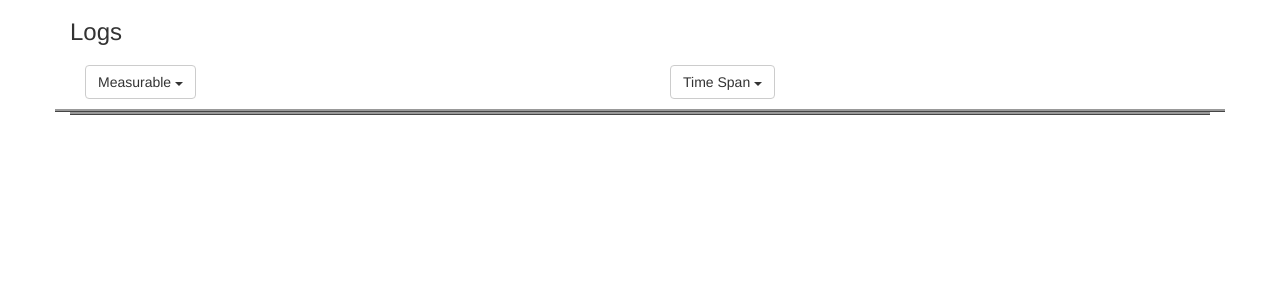
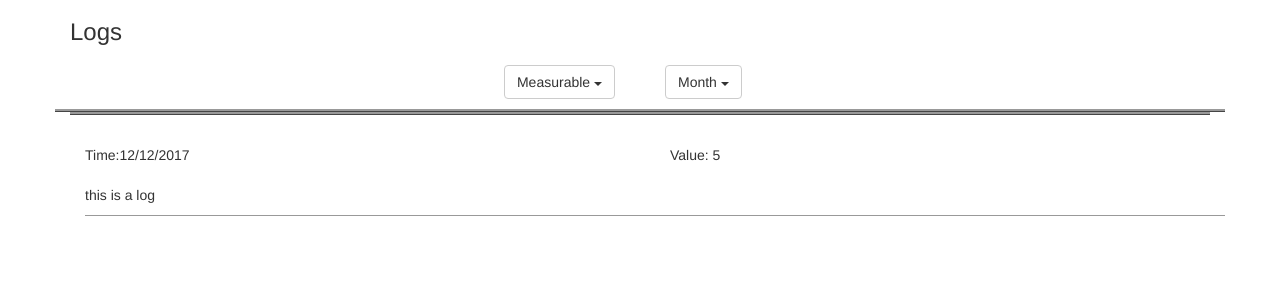
Before and after one commit to dakotahm/MHMPython, a Django app: page /display/logs/ in a window 1280 px wide. Shown: the part 51-351 px from the top of the page. Run offline with Django 3.2, Linux system fonts and the light colour scheme; the visitor is signed in with stand-in values (Sample User, id 1); data that the repository does not hold is empty; parts of the project's set-up code (start-up, migrations or seed data) failed here and were passed over; some libraries are stand-ins or nearby versions.

Commit message:
added new display logs page

```diff
--- /dev/null
+++ b/DisplayData/static/DisplayData/Scripts/logScript.js
@@ -0,0 +1,10 @@
+$("document").ready(function() {
+    $('.dropdown-menu li').on('click',function () {
+        console.log($(this).parent());
+        if($(this).parent().attr("id")=="measurable-dropdown"){
+            console.log($(this).parent());
+        }else if($(this).parent().attr("id")=="time-dropdown"){
+
+        }
+    });
+});
--- a/DisplayData/templates/DisplayData/Logs.html
+++ b/DisplayData/templates/DisplayData/Logs.html
@@ -8,29 +8,29 @@
             <h3>Logs</h3>
             <div class="row inline download-header">
                 <div class="col-lg-6">
-                     <div class="dropdown padding col-lg-6">
+                     <div class="dropdown padding pull-right">
                           <button class="btn btn-default dropdown-toggle" type="button" id="dropdownMenu1" data-toggle="dropdown" aria-haspopup="true" aria-expanded="true">
                             <span id="dropdownTitle" class="">Measurable</span>
                             <span class="caret"></span>
                           </button>
-                          <ul class="dropdown-menu" aria-labelledby="dropdownMenu1">
+                          <ul id="measurable-dropdown" class="dropdown-menu" aria-labelledby="dropdownMenu1">
                             {% include 'RecordEvent/includes/EntryDropdown.html' %}
                           </ul>
                      </div>
                 </div>
                 <div class="col-lg-6">
-                    <div class="dropdown padding col-lg-6">
+                    <div class="dropdown padding">
                       <button class="btn btn-default dropdown-toggle" type="button" id="dropdownMenu1" data-toggle="dropdown" aria-haspopup="true" aria-expanded="true">
-                        <span id="dropdownTitle" class="" max="" min="">Time Span</span>
+                        <span id="dropdownTitle" class="" max="" min="">Month</span>
                         <span class="caret"></span>
                       </button>
-                      <ul class="dropdown-menu" aria-labelledby="dropdownMenu1">
-                          <li><a href="#">Day</a></li>
-                          <li><a href="#">Week</a></li>
-                          <li><a href="#">Month</a></li>
-                          <li><a href="#">3 Months</a></li>
-                          <li><a href="#">6 Month</a></li>
-                          <li><a href="#">Year</a></li>
+                      <ul id="time-dropdown" class="dropdown-menu" aria-labelledby="dropdownMenu1">
+                          <li class="Day"><a  href="#">Day</a></li>
+                          <li class="Week"><a href="#">Week</a></li>
+                          <li class="Month"><a href="#">Month</a></li>
+                          <li class="3 Months"><a href="#">3 Months</a></li>
+                          <li class="6 Months"><a href="#">6 Month</a></li>
+                          <li class="Year"><a href="#">Year</a></li>
                       </ul>
                     </div>
                 </div>
@@ -38,4 +38,20 @@
         </div>
     </div>
 
+    <div id="log-container" class="container">
+        <div class="padded">
+            <div class="download-body">
+                <div class="row inline" style="padding-bottom: 10px">
+                    <div class="col-lg-6">
+                        <p>Time:<span class="value">12/12/2017</span> </p>
+                    </div>
+                    <div class="col-lg-6">
+                        <p>Value: <span class="value">5</span></p>
+                    </div>
+                </div>
+                <p class="log">this is a log</p>
+            </div>
+        </div>
+    </div>
+<script src="{% static 'DisplayData/Scripts/logScript.js' %}"></script>
 {% endblock %}
```
